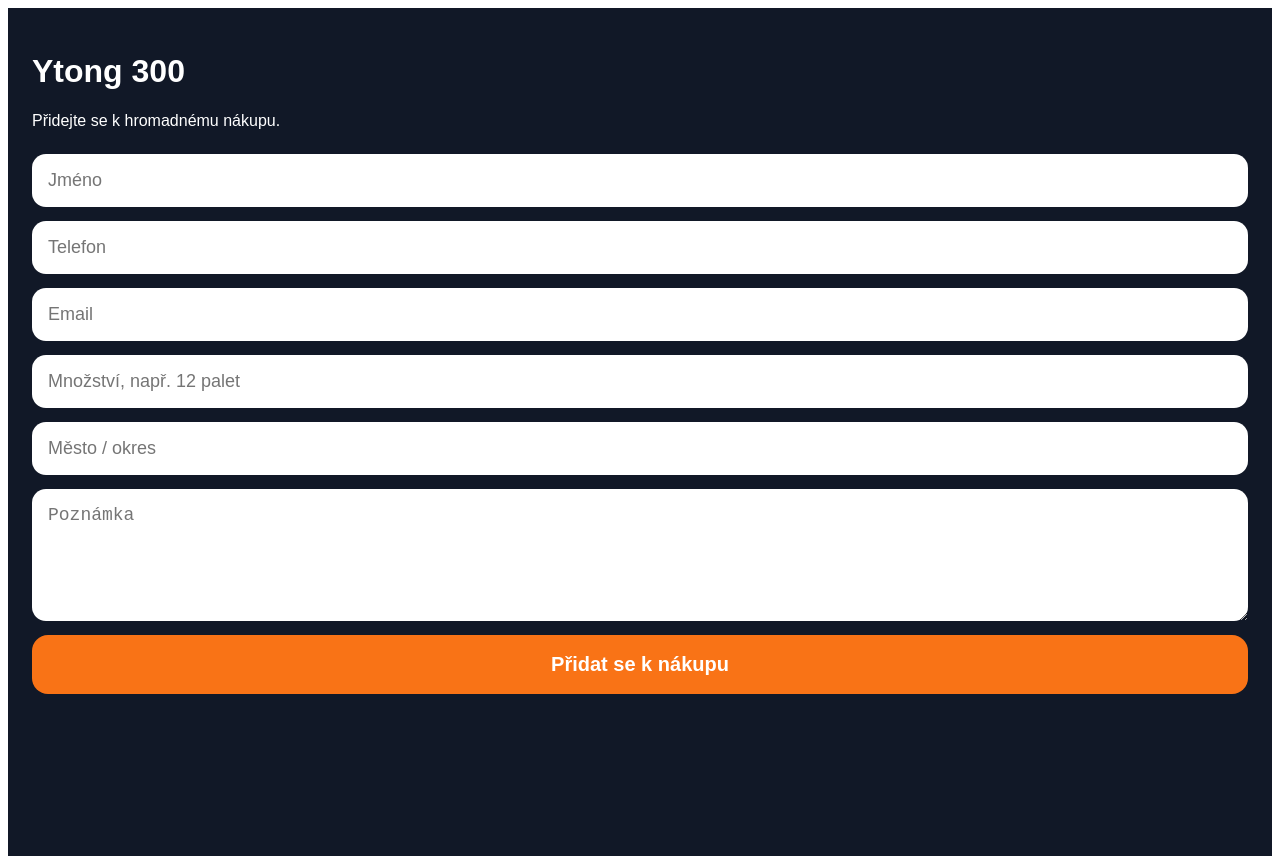
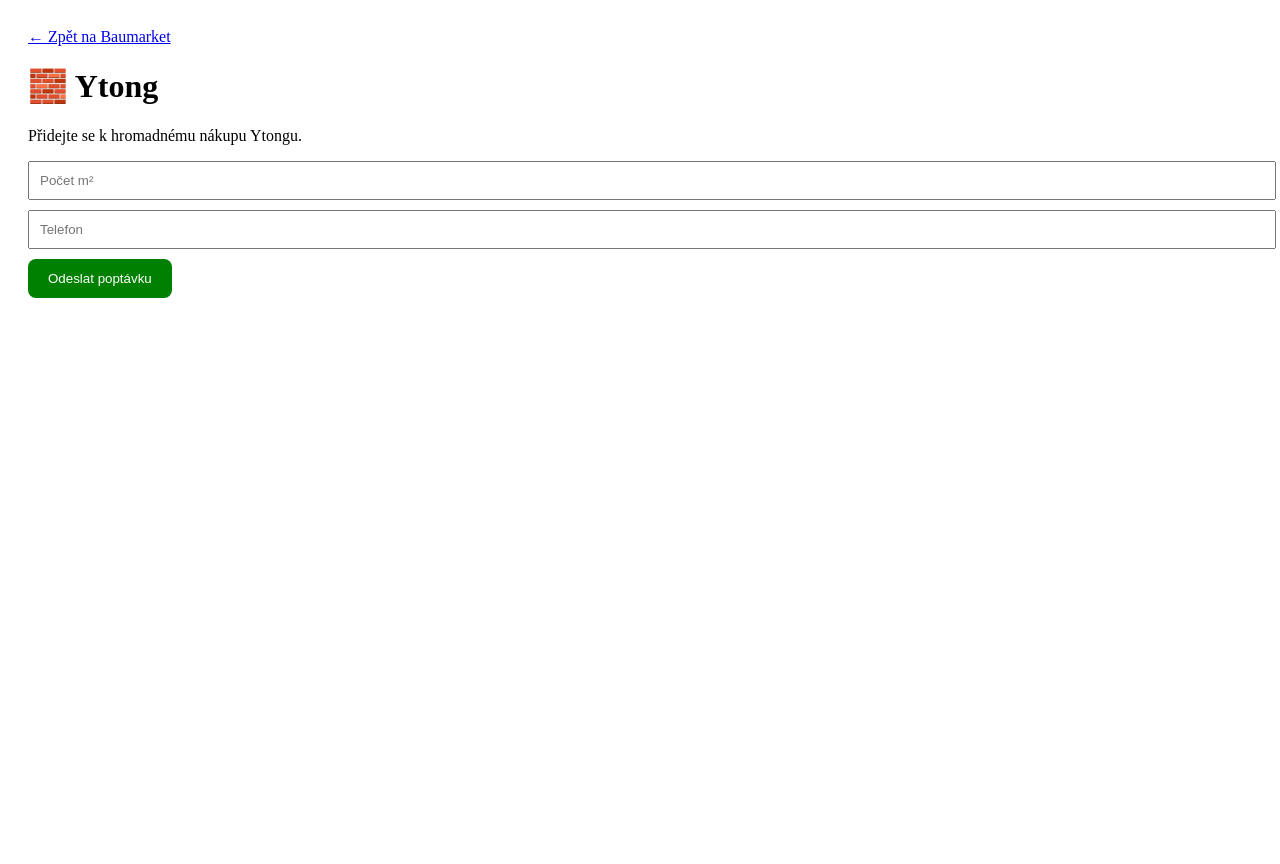
Before and after one commit to Hartmani/Baumarket, a Next.js app: page /ytong in a window 1280 px wide. After the commit the page ends 800 px from the top, so only its background shows below. Built offline with nearby package versions, Linux system fonts and the light colour scheme.

Commit message:
Update page.tsx

```diff
--- a/app/ytong/page.tsx
+++ b/app/ytong/page.tsx
@@ -1,4 +1,5 @@
 "use client";
+
 import Link from "next/link";
 
 import { useState } from "react";
@@ -11,19 +12,17 @@
 
     return (
 
-      <main style={page}>
-      <Link href="/">
+      <main style={{ padding: "20px" }}>
 
-  ← Zpět na Baumarket
+        <Link href="/">← Zpět na Baumarket</Link>
 
-</Link>
+        <br />
 
-<br />
+        <br />
 
-<br />
         <h1>Děkujeme ✅</h1>
 
-        <p>Zařadili jsme vás do hromadné poptávky Ytong.</p>
+        <p>Zařadili jsme vás do hromadné poptávky.</p>
 
       </main>
 
@@ -33,88 +32,72 @@
 
   return (
 
-    <main style={page}>
+    <main style={{ padding: "20px" }}>
 
-      <h1>Ytong 300</h1>
+      <Link href="/">← Zpět na Baumarket</Link>
 
-      <p>Přidejte se k hromadnému nákupu.</p>
+      <h1>🧱 Ytong</h1>
 
-      <form
+      <p>Přidejte se k hromadnému nákupu Ytongu.</p>
 
-        onSubmit={(e) => {
+      <input
 
-          e.preventDefault();
+        placeholder="Počet m²"
 
-          setSent(true);
+        style={{
+
+          width: "100%",
+
+          padding: "10px",
+
+          marginBottom: "10px"
 
         }}
 
-        style={{ display: "grid", gap: "14px", marginTop: "24px" }}
+      />
+
+      <input
+
+        placeholder="Telefon"
+
+        style={{
+
+          width: "100%",
+
+          padding: "10px",
+
+          marginBottom: "10px"
+
+        }}
+
+      />
+
+      <button
+
+        onClick={() => setSent(true)}
+
+        style={{
+
+          padding: "12px 20px",
+
+          background: "green",
+
+          color: "white",
+
+          border: "none",
+
+          borderRadius: "8px"
+
+        }}
 
       >
 
-        <input style={input} placeholder="Jméno" required />
+        Odeslat poptávku
 
-        <input style={input} placeholder="Telefon" required />
-
-        <input style={input} placeholder="Email" required />
-
-        <input style={input} placeholder="Množství, např. 12 palet" required />
-
-        <input style={input} placeholder="Město / okres" required />
-
-        <textarea style={input} placeholder="Poznámka" rows={5} />
-
-        <button style={button}>Přidat se k nákupu</button>
-
-      </form>
+      </button>
 
     </main>
 
   );
 
 }
-
-const page = {
-
-  minHeight: "100vh",
-
-  padding: "24px",
-
-  fontFamily: "Arial",
-
-  background: "#111827",
-
-  color: "white",
-
-};
-
-const input = {
-
-  padding: "16px",
-
-  borderRadius: "14px",
-
-  border: "none",
-
-  fontSize: "18px",
-
-};
-
-const button = {
-
-  padding: "18px",
-
-  borderRadius: "16px",
-
-  border: "none",
-
-  background: "#f97316",
-
-  color: "white",
-
-  fontSize: "20px",
-
-  fontWeight: "bold",
-
-};
```
